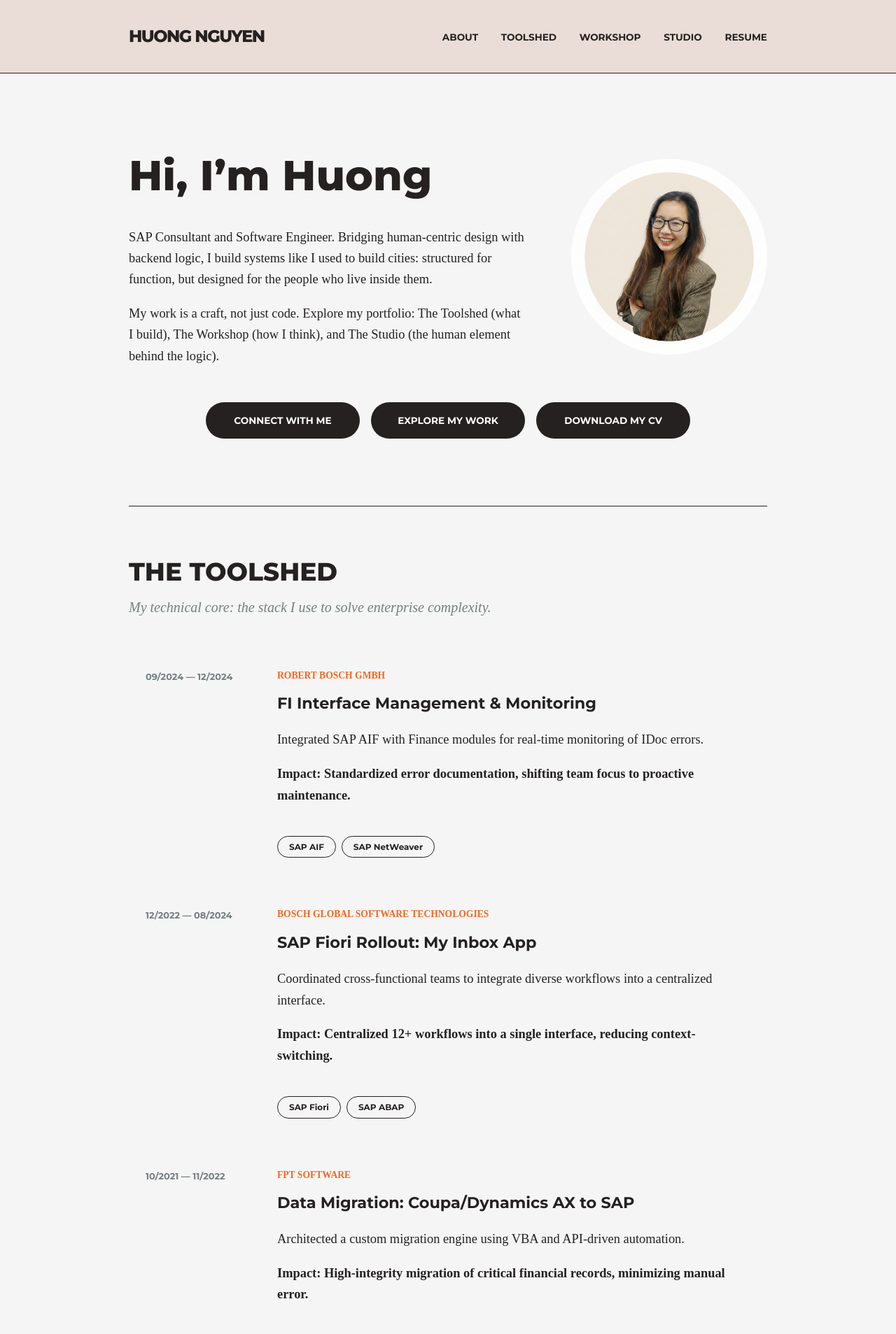
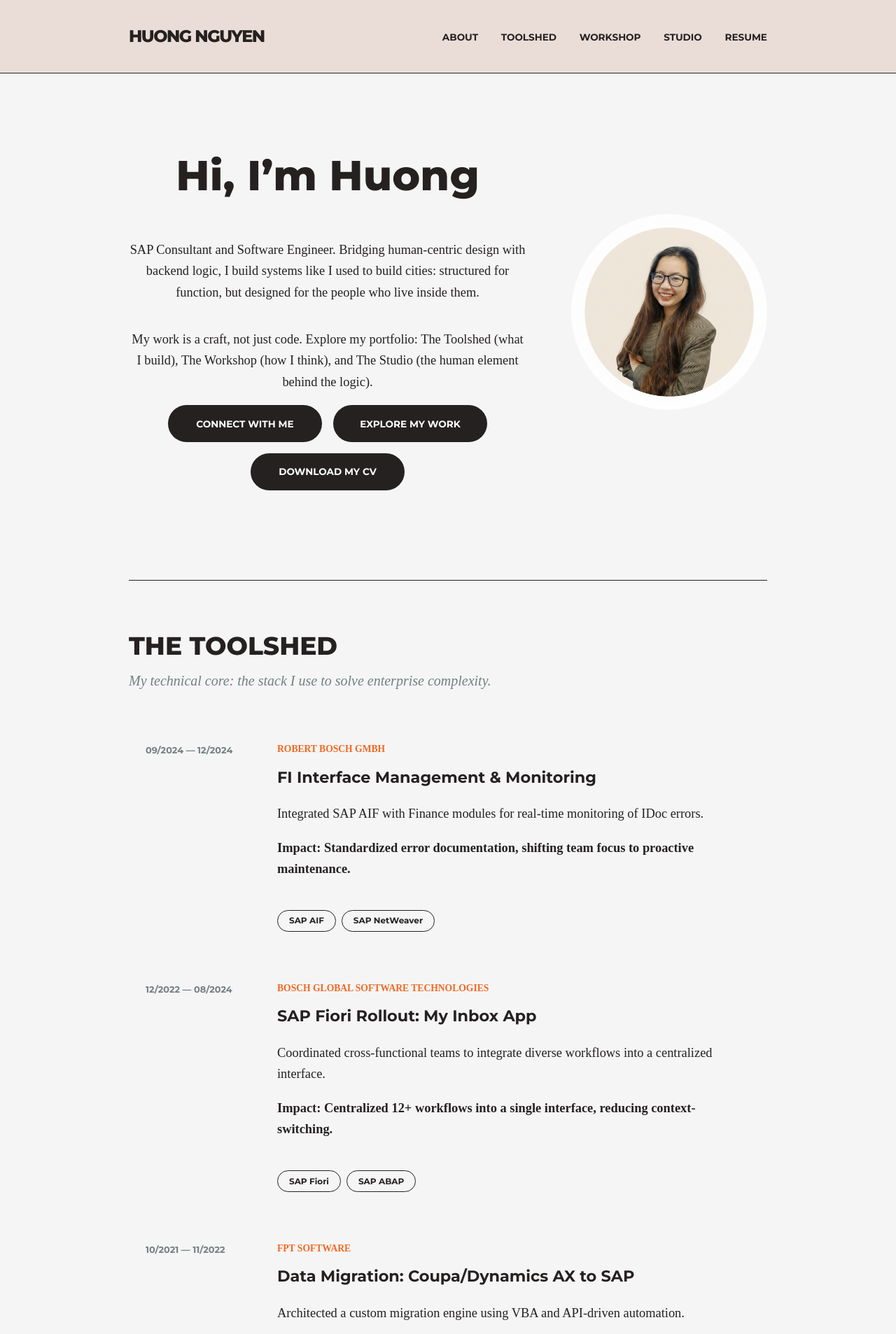
Before and after one commit to huongntn/portfolio-website, a Jekyll site: the page built from index.html, in a window 1280 px wide. Shown: the top 1907 px of the page at 70% size. Built offline with Jekyll 4.4.1, drawn with Linux system fonts in a browser that asks for light colours; some web fonts are replaced.

Commit message:
Update index.html

```diff
--- a/index.html
+++ b/index.html
@@ -5,20 +5,21 @@ title: Home
 
 <div class="hero-container">
   <div class="hero-wrapper">
-    <div class="hero-text">
+    <div class="hero-text" style="display: flex; flex-direction: column; align-items: center; text-align: center;">
       <h1>Hi, I’m Huong</h1>
       <p>SAP Consultant and Software Engineer. Bridging human-centric design with backend logic, I build systems like I used to build cities: structured for function, but designed for the people who live inside them.</p>
       <p>My work is a craft, not just code. Explore my portfolio: The Toolshed (what I build), The Workshop (how I think), and The Studio (the human element behind the logic).</p>
+
+      <div class="hero-buttons">
+        <a href="https://www.linkedin.com/in/nguyen-huong" class="btn-dark" target="_blank">Connect with Me</a>
+        <a href="https://github.com/huongntn" class="btn-dark" target="_blank">Explore My Work</a>
+        <a href="{{ '/assets/files/resume.pdf' | relative_url }}" class="btn-dark" target="_blank" rel="noopener noreferrer">Download My CV</a>
+      </div>
     </div>
+
     <div class="hero-profile">
       <img src="{{ '/assets/photos/profile_photo.png' | relative_url }}" alt="Huong Nguyen" style="width:280px;height:280px;border-radius:50%;object-fit:cover;">
     </div>
-  </div>
-
-  <div class="hero-buttons">
-    <a href="https://www.linkedin.com/in/nguyen-huong" class="btn-dark" target="_blank">Connect with Me</a>
-    <a href="https://github.com/huongntn" class="btn-dark" target="_blank">Explore My Work</a>
-    <a href="{{ '/assets/files/resume.pdf' | relative_url }}" class="btn-dark" target="_blank" rel="noopener noreferrer">Download My CV</a>
   </div>
 </div>
 
```
